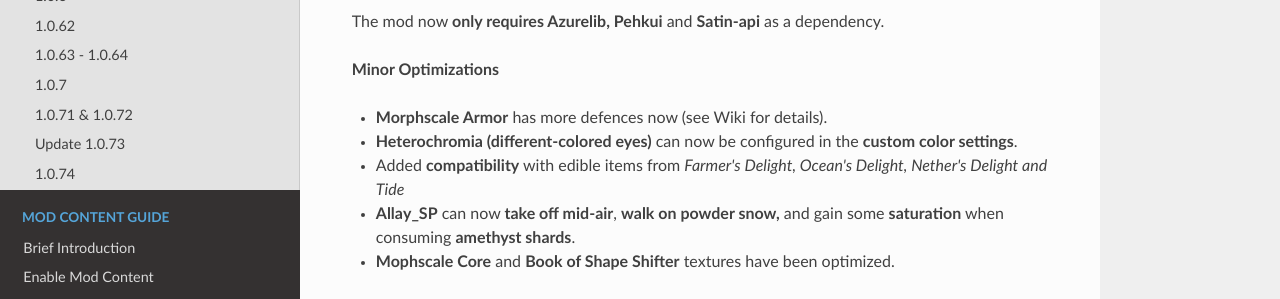
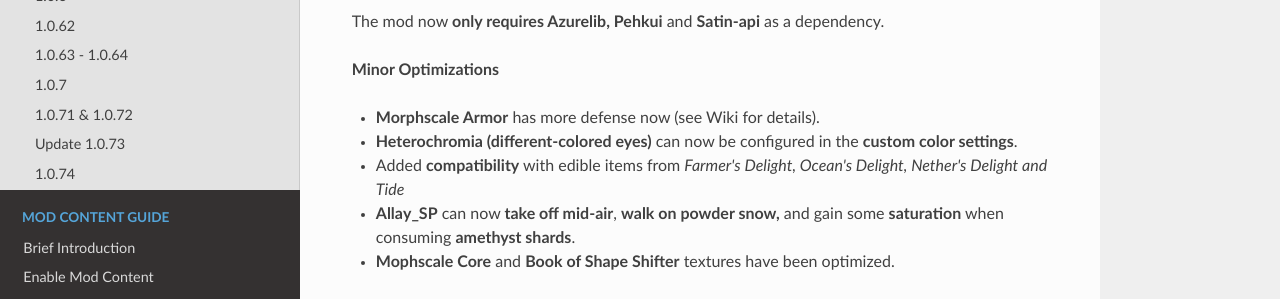
Before and after one commit to onixary/ssc_wiki_en, an MkDocs documentation site: the page built from docs/update_log/update_log.md, in a window 1280 px wide and 900 px high, scrolled down 5503 px. Shown: the part 257-556 px from the top of the window. Built offline with MkDocs 1.6.1, drawn with Linux system fonts in a browser that asks for light colours; nearby versions of some CDN libraries.

Commit message:
Fix typo in Morphscale Armor defense description

```diff
--- a/docs/update_log/update_log.md
+++ b/docs/update_log/update_log.md
@@ -218,7 +218,7 @@
 
 **Minor Optimizations**
 
-- **Morphscale Armor** has more defences now (see Wiki for details).
+- **Morphscale Armor** has more defense now (see Wiki for details).
 
 - **Heterochromia (different-colored eyes)** can now be configured in the **custom color settings**.
 
```
